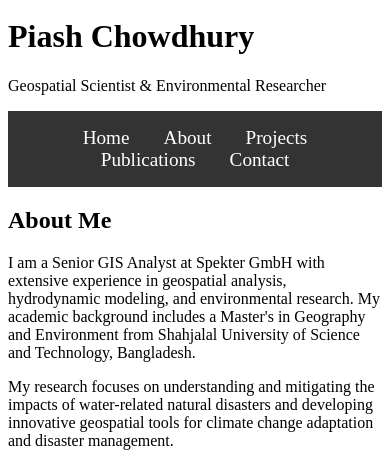
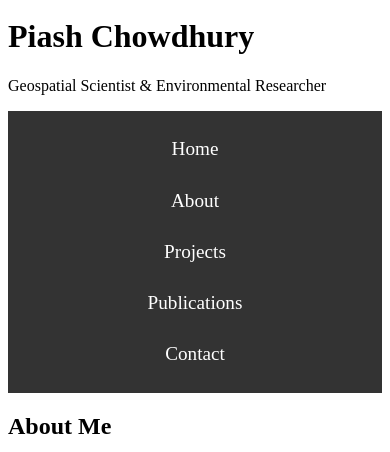
Before and after one commit to Piash-chowdhury/piash.chowdhury, a plain HTML site: page about.html in a window 390 px wide. Shown: the part 29-481 px from the top of the page. Drawn offline with Linux system fonts and the light colour scheme.

Commit message:
Update styles.css

```diff
--- a/styles.css
+++ b/styles.css
@@ -10,10 +10,28 @@ nav a {
     text-decoration: none;
     margin: 0 15px;
     font-size: 1.2em;
-    transition: color 0.3s;
+    padding: 0.5em;
+    transition: color 0.3s ease, font-weight 0.3s ease;
 }
 
 nav a:hover {
     color: #ffbf00;
     font-weight: bold;
 }
+
+nav a:focus {
+    outline: 2px solid #ffbf00;
+    outline-offset: 2px;
+}
+
+/* Responsive Design */
+@media (max-width: 768px) {
+    nav {
+        padding: 0.5em;
+    }
+
+    nav a {
+        display: block;
+        margin: 10px 0;
+    }
+}
```
